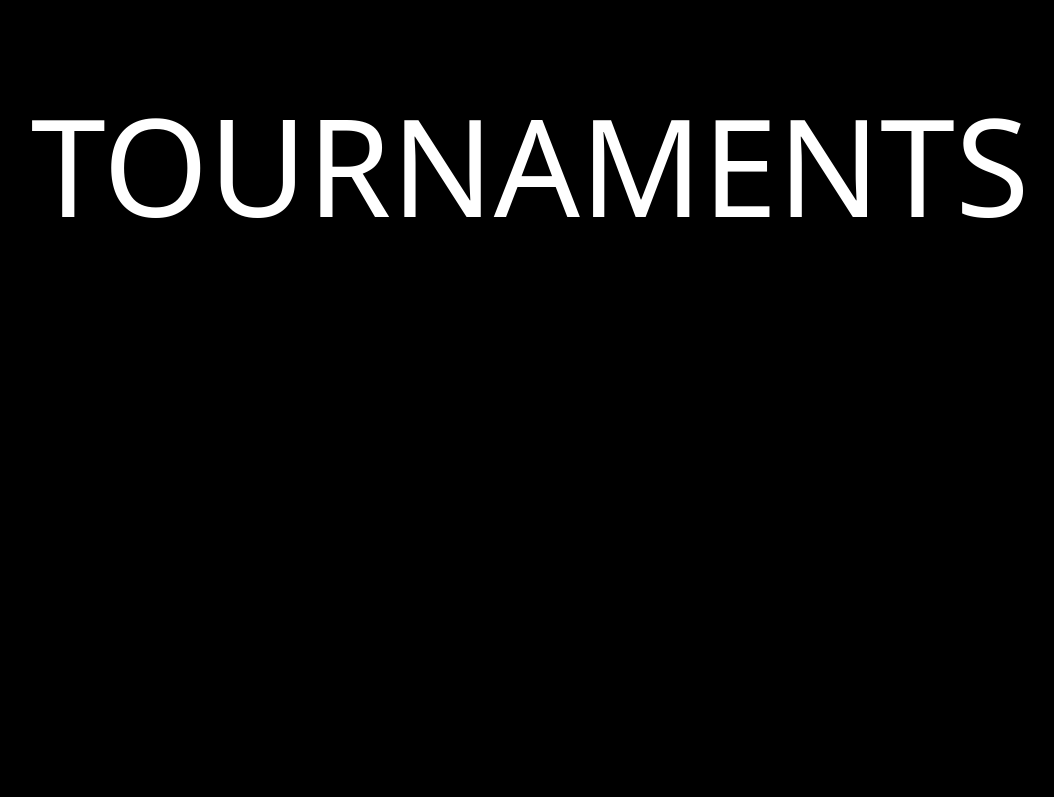
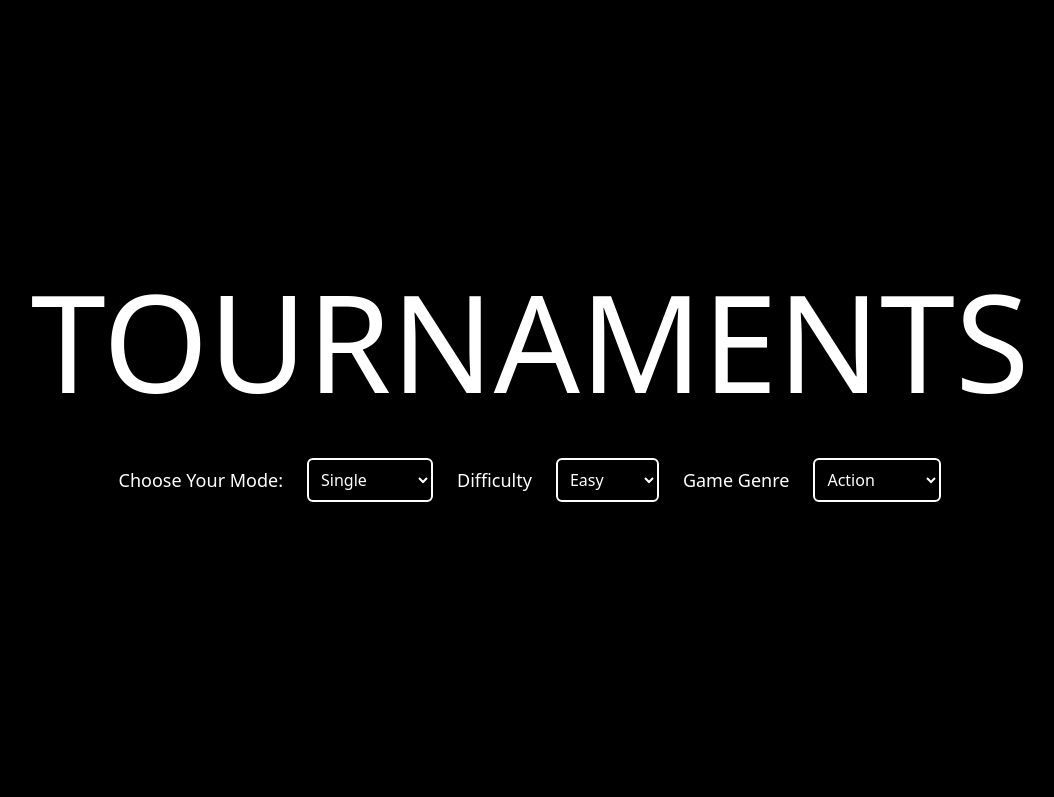
Before and after one commit to rishi0909-sys/mschackathon, a website: page tournament.html in a window 1280 px wide. Shown: the top 797 px of the page, without its empty margins (110-1164 px from the left). Drawn offline with Linux system fonts and the light colour scheme; some packages are replaced by stand-ins of ours; a script that the page names is missing.

Commit message:
tournament page added

```diff
--- a/new.js
+++ b/new.js
@@ -73,12 +73,12 @@ gsap.from(navbar,{
 //   duration:2,
 //   delay:5
 // })
-// gsap.from("#heading", {
-//   y:100,
-//   opacity:0,
-//   duration:1,
-//   delay:3
-// })
+gsap.from("#heading", {
+  y:100,
+  opacity:0,
+  duration:1,
+  delay:3
+})
 
 gsap.to("#carousel-1", {
   x: "-120%",
--- a/tournament.html
+++ b/tournament.html
@@ -8,13 +8,45 @@
     <script type="module" src="https://unpkg.com/@splinetool/viewer@1.9.59/build/spline-viewer.js"></script>
 </head>
 <body>
-    <div id="main" class="bg-black h-screen w-screen">
-        <div id="element" class="z-0 h-screen w-screen">
-            <h1 class="text-white z-40 text-[135px] bg-transparent relative top-[8%] backdrop-opacity-0 text-center">TOURNAMENTS</h1>
-        <spline-viewer class="relative top-[-40%] z-0" url="https://prod.spline.design/AECPmrvrzeHye1hj/scene.splinecode"></spline-viewer>
+    <div id="main" class="bg-black h-screen w-screen text-white">
+        <div id="element" class="z-0 h-screen w-screen flex justify-center items-center">
+            <h1 class="text-white z-40 text-[135px] bg-transparent absolute top-[30%]  text-center">TOURNAMENTS</h1>
+            <div id="forms" class="h-[500px] w-full relative top-[10%] z-50 flex justify-center items-center space-x-6">
+                <label for="options" class="text-white text-lg">Choose Your Mode:</label>
+                <select name="level" id="Level" class="text-white border-white border-2 bg-transparent p-2 rounded-md">
+                    <option value="Singleplayer">Single</option>
+                    <option value="MultiPlayer">MultiPlayer</option>
+                </select>
+
+                <label for="Difficulty" class="text-white text-lg">Difficulty</label>
+                <select name="Difficulty" id="Difficulty" class="text-white border-white border-2 bg-transparent p-2 rounded-md">
+                    <option value="Easy">Easy</option>
+                    <option value="Medium">Medium</option>
+                    <option value="Hard">Hard</option>
+                </select>
+
+                <label for="category" class="text-white text-lg">Game Genre</label>
+                <select name="category" id="category" class="text-white border-white border-2 bg-transparent p-2 rounded-md">
+                    <option value="Action">Action</option>
+                    <option value="Adventure">Adventure</option>
+                    <option value="Arcade">Arcade</option>
+                    <option value="Educational">Educational</option>
+                    <option value="Racing">Racing</option>
+                    <option value="Strategy">Strategy</option>
+                    <option value="Sports">Sports</option>
+                </select>
+
+            </div>
         </div>
-        <!-- <div id="reg" class="bg-red-600 h-[150vh] w-11/12"></div> -->
-        <!-- <div id="ongoing" class="bg-purple-500 h-[50vh] w-11/12"></div> -->
-    </div>
+            <spline-viewer class="relative top-[-100%] z-0" url="https://prod.spline.design/AECPmrvrzeHye1hj/scene.splinecode"></spline-viewer>
+        </div>
+        <div id="Tournament-section" class="h-[70vh] w-screen flex items-center bg-black gap-5 ">
+        <div id="reg" class=" h-[50vh] w-[50vw] text-white text-7xl text-center bg-white/55 backdrop-blur-2xl rounded-xl ">
+            <h1>Live Tournament</h1>
+        </div>
+     <div id="ongoing" class=" h-[50vh] w-[50vw] text-white text-7xl text-center bg-white/55 rounded-xl backdrop-blur-2xl">
+        <h1>Tournament Registration</h1>
+     </div>
+        </div>
 </body>
 </html>
```
Also changed, not shown: homepage.html (+3 -3 lines), output.css.
